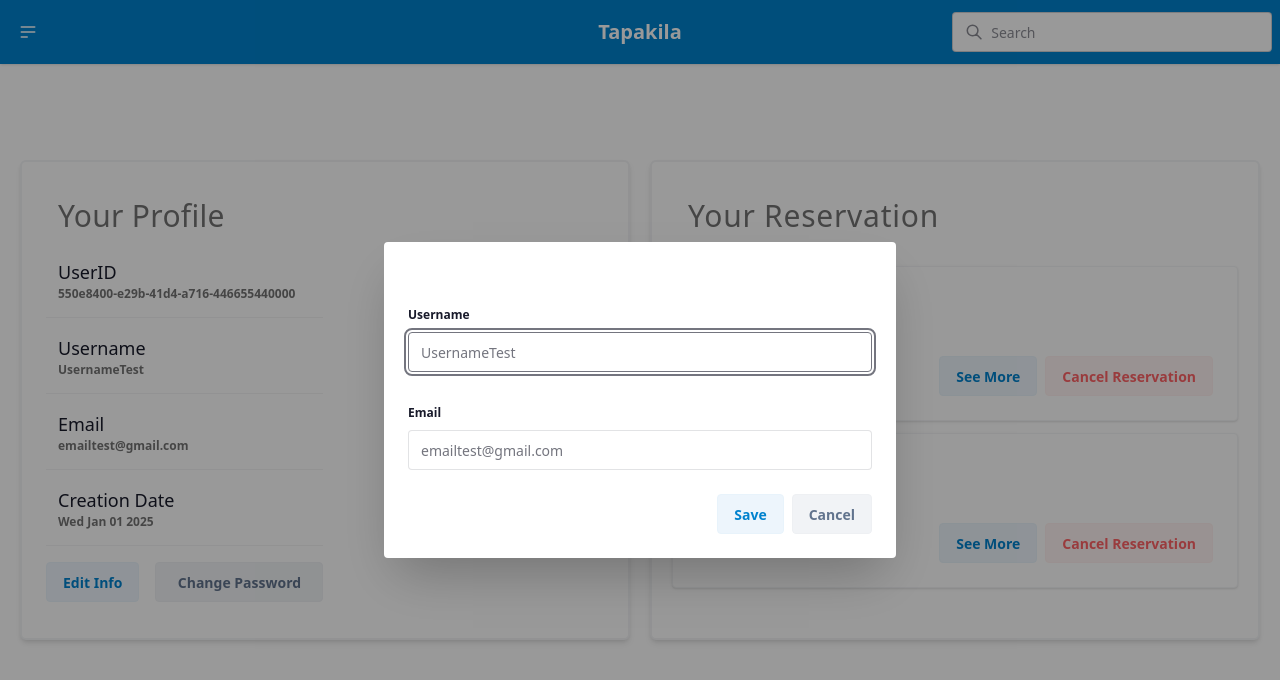
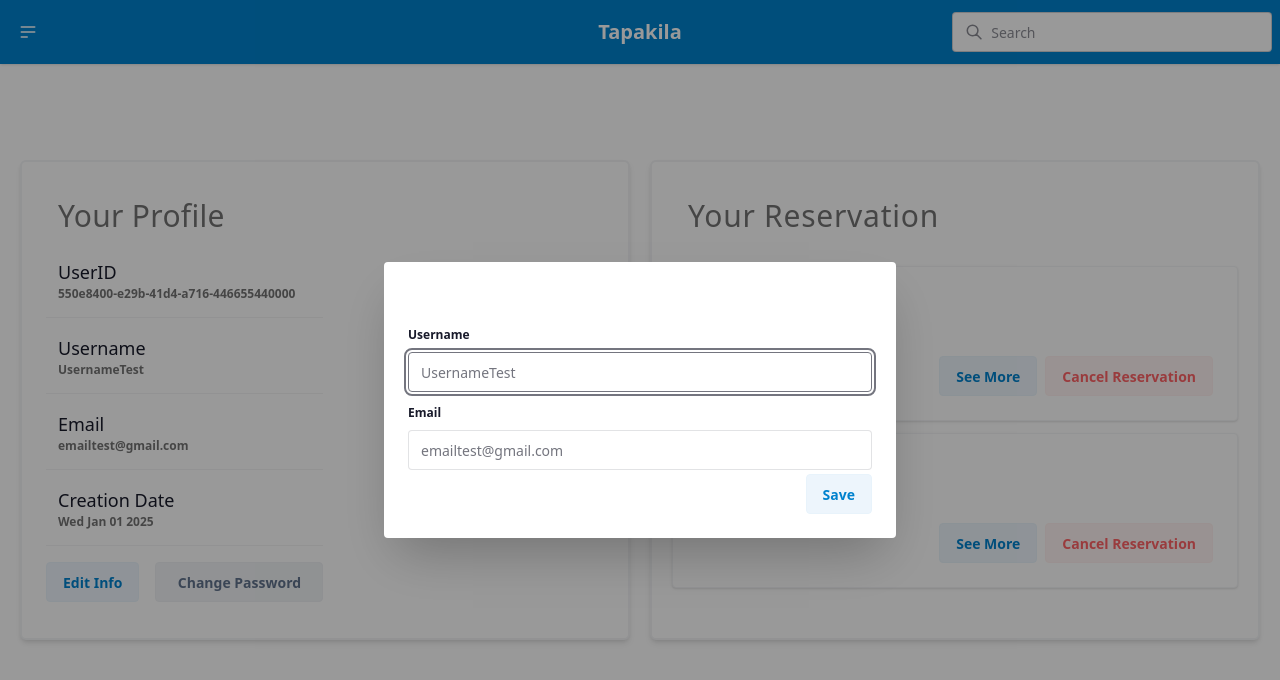
Before and after one commit to Naitive13/Tapakila-Front, a Next.js app: page /user in a window 1280 px wide. Both pictures are taken after a click on the button "Edit Info". Shown: the top 680 px of the page. Built offline with nearby package versions, Linux system fonts and the light colour scheme.

Commit message:
feat: remove cancel button and add form with action

```diff
--- a/src/components/EditUserInfo.tsx
+++ b/src/components/EditUserInfo.tsx
@@ -5,15 +5,19 @@ type EditUserInfoProps = {
     username: string;
     email: string;
   };
+  action: (e: FormData) => void;
 };
-export default function EditUserInfo({ defaultValues }: EditUserInfoProps) {
+export default function EditUserInfo({
+  defaultValues,
+  action,
+}: EditUserInfoProps) {
   const { setUsername, setEmail } = useUserInfoStore();
   return (
-    <>
     <dialog id="my_modal_2" className="modal">
       <div className="modal-box">
         <div className="mt-5 w-full sm:mt-8">
           <div className="flex flex-col gap-5 mx-auto w-full sm:max-w-md md:max-w-lg">
+            <form action={action}>
               <fieldset className="fieldset">
                 <legend className="fieldset-legend">Username</legend>
                 <input
@@ -31,7 +35,7 @@ export default function EditUserInfo({ defaultValues }: EditUserInfoProps) {
                   type="text"
                   placeholder="Enter Your Email"
                   className="w-full opacity-60 text-base-content input placeholder:text-base-300"
-                  name="username"
+                  name="email"
                   defaultValue={defaultValues.email}
                   onChange={(e) => setEmail(e.target.value)}
                 />
@@ -43,15 +47,8 @@ export default function EditUserInfo({ defaultValues }: EditUserInfoProps) {
                 >
                   Save
                 </button>
-                <form
-                  method="dialog"
-                  className="flex min-h-full min-w-1/12 xs:min-w-full shrink"
-                >
-                  <button className="min-w-full btn-soft btn-secondary btn">
-                    Cancel
-                  </button>
+              </div>
             </form>
-              </div>
           </div>
         </div>
       </div>
@@ -59,6 +56,5 @@ export default function EditUserInfo({ defaultValues }: EditUserInfoProps) {
         <button>close</button>
       </form>
     </dialog>
-    </>
   );
 }
```
Lines whose indentation alone changed are shown as unchanged.
